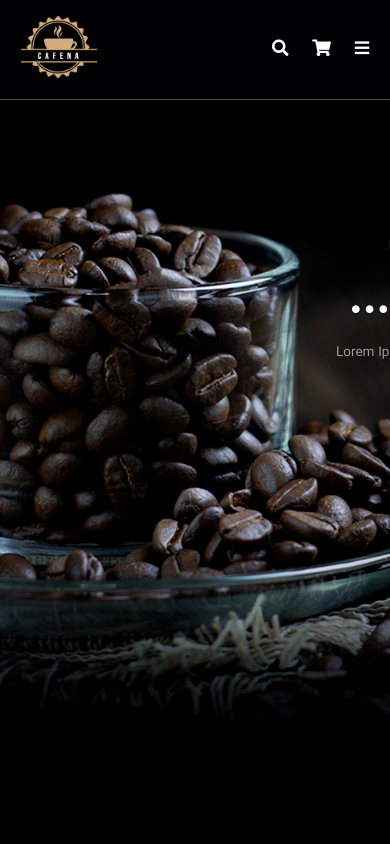
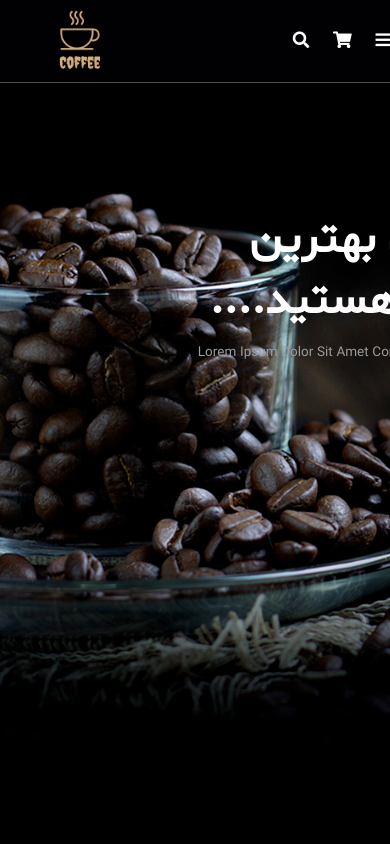
Before and after one commit to amin-da/CoffeShop, a plain HTML site: page index.html in a window 390 px wide. Shown: the top 844 px of the page. Drawn offline with Linux system fonts and the light colour scheme.

Commit message:
add new logo and fix some bugs in responsive mode

```diff
--- a/index.html
+++ b/index.html
@@ -19,7 +19,7 @@
     <!-- header section start -->
     <header class="header">
       <a href="" class="logo">
-        <img src="./images/logo.png" alt="" />
+        <img src="./images/logo1.png" alt="" />
       </a>
 
       <nav class="navbar">
--- a/style.css
+++ b/style.css
@@ -82,17 +82,20 @@ section {
   display: flex;
   align-items: center;
   justify-content: space-between;
-  padding: 1rem 7%;
+  padding: 1rem 2%;
   border-bottom: var(--border);
   position: fixed;
   top: 0;
   right: 0;
   left: 0;
   z-index: 1000;
+  height: 8rem;
 }
 
 .header .logo img {
-  height: 6rem;
+  margin-top: 1rem;
+  height: 80%;
+  width: 80%;
 }
 
 .header .navbar a {
@@ -589,27 +592,25 @@ section {
   gap: 1rem;
 }
 
-.footer .links a{
+.footer .links a {
   color: #fff;
   padding: 0.7rem 1rem;
   /* border: var(--border); */
   font-size: 2rem;
 }
 
-.footer .links a:hover{
+.footer .links a:hover {
   color: var(--main-color);
 }
 
-.footer .credit{
-
+.footer .credit {
   font-size: 2rem;
   color: #fff;
   font-weight: lighter;
   padding: 1.5rem;
 }
 
-.footer .credit a{
-
+.footer .credit a {
   color: var(--main-color);
 }
 
@@ -661,6 +662,10 @@ section {
     width: 90%;
     right: 2rem;
   }
+  .header .logo img {
+    margin-top: 1rem;
+    height: 70%;
+  }
 
   .home {
     background-position: right;
@@ -670,7 +675,7 @@ section {
     width: 100vh;
   }
   .home .content {
-    margin-left: 15rem;
+    margin-right: 15%;
   }
   .home .content h3 {
     font-size: 4.3rem;
@@ -684,4 +689,8 @@ section {
   html {
     font-size: 65%;
   }
+
+  .header {
+    padding: 1rem 0;
+  }
 }
```
Also changed, not shown: images/logo1.png (added).
